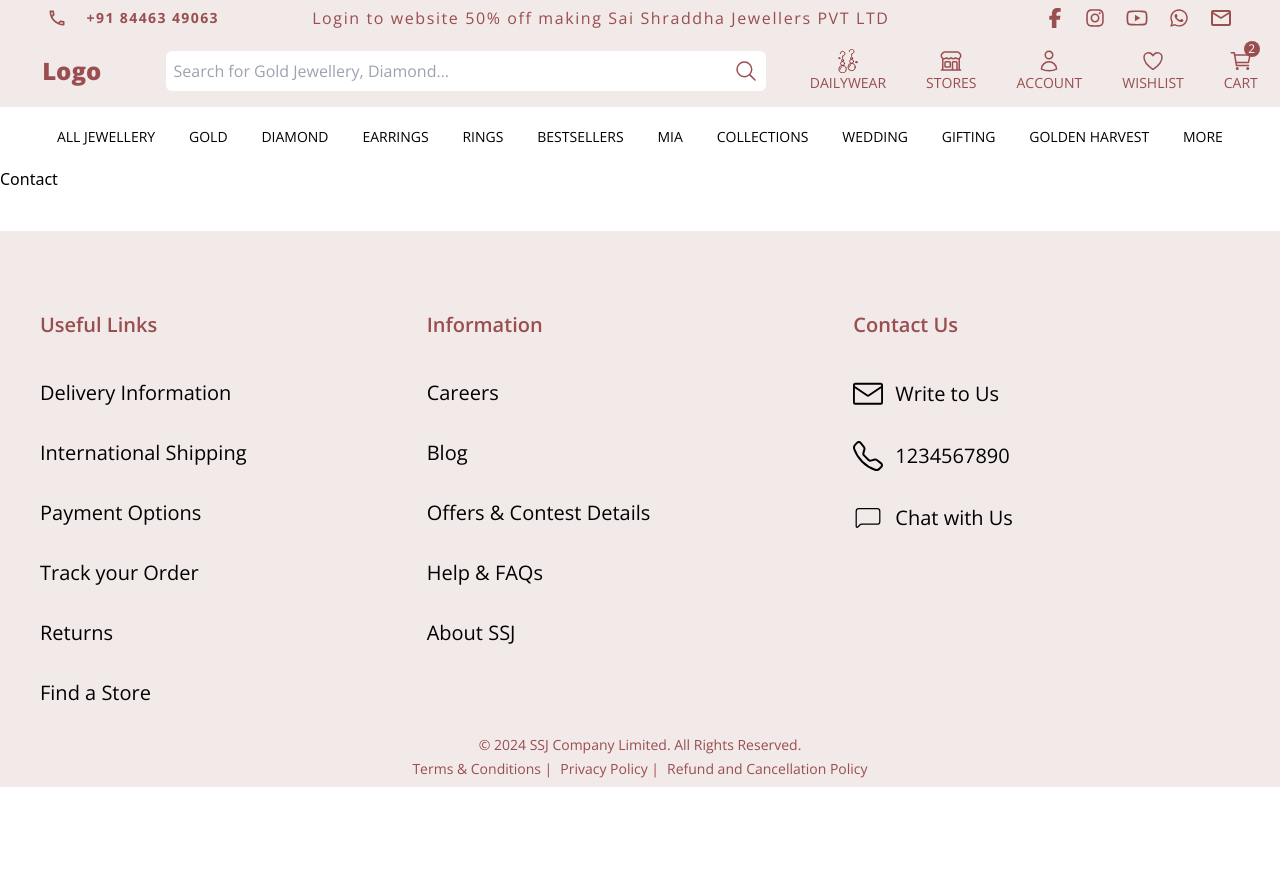
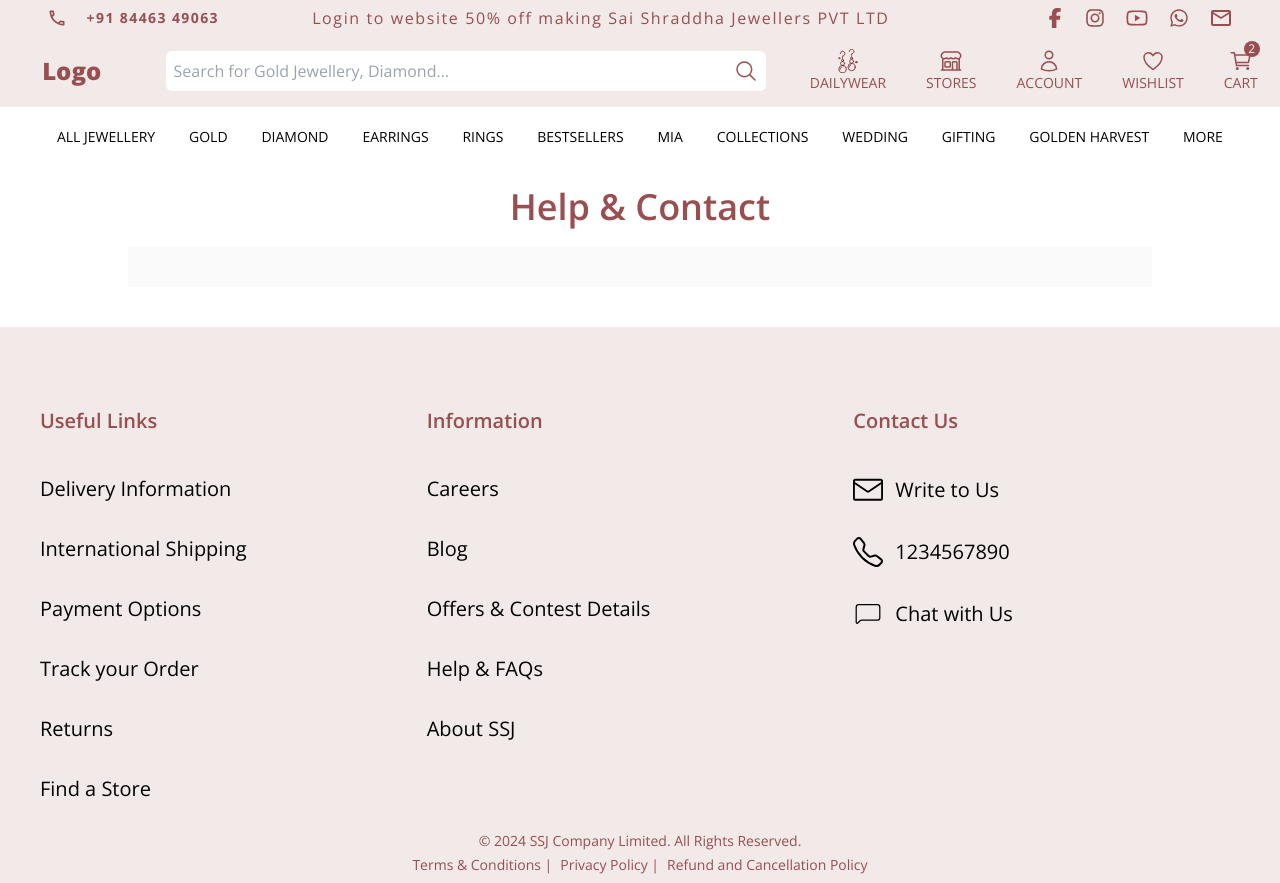
Before and after one commit to enryu-maker/ssj-fe, a React (Create React App) app: page /contacts in a window 1280 px wide. Before the commit the page ends 800 px from the top, so only its background shows below. Built offline with nearby package versions, Linux system fonts and the light colour scheme.

Commit message:
contact page

```diff
--- a/src/Pages/Contact.jsx
+++ b/src/Pages/Contact.jsx
@@ -1,7 +1,14 @@
 import React from 'react';
 
 const Contact = () => {
-  return <div>Contact</div>;
+  return (
+    <div className='flex flex-col gap-5 justify-center items-center mt-5 font-Raleway'>
+      <h1 className=' text-4xl text-primary-color font-semibold'>
+        Help & Contact
+      </h1>
+      <div className='flex flex-col gap-5 items-start p-5 w-[80vw]  bg-zinc-50'></div>
+    </div>
+  );
 };
 
 export default Contact;
```
